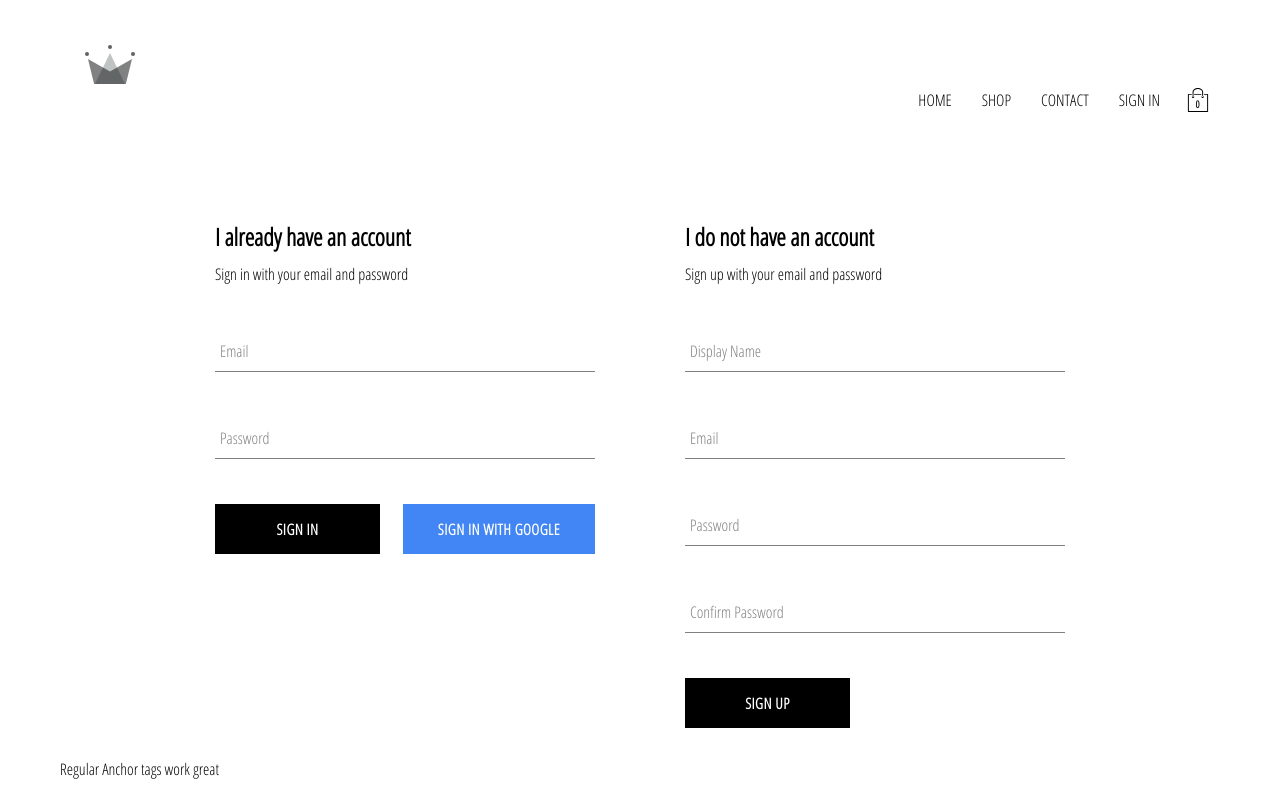
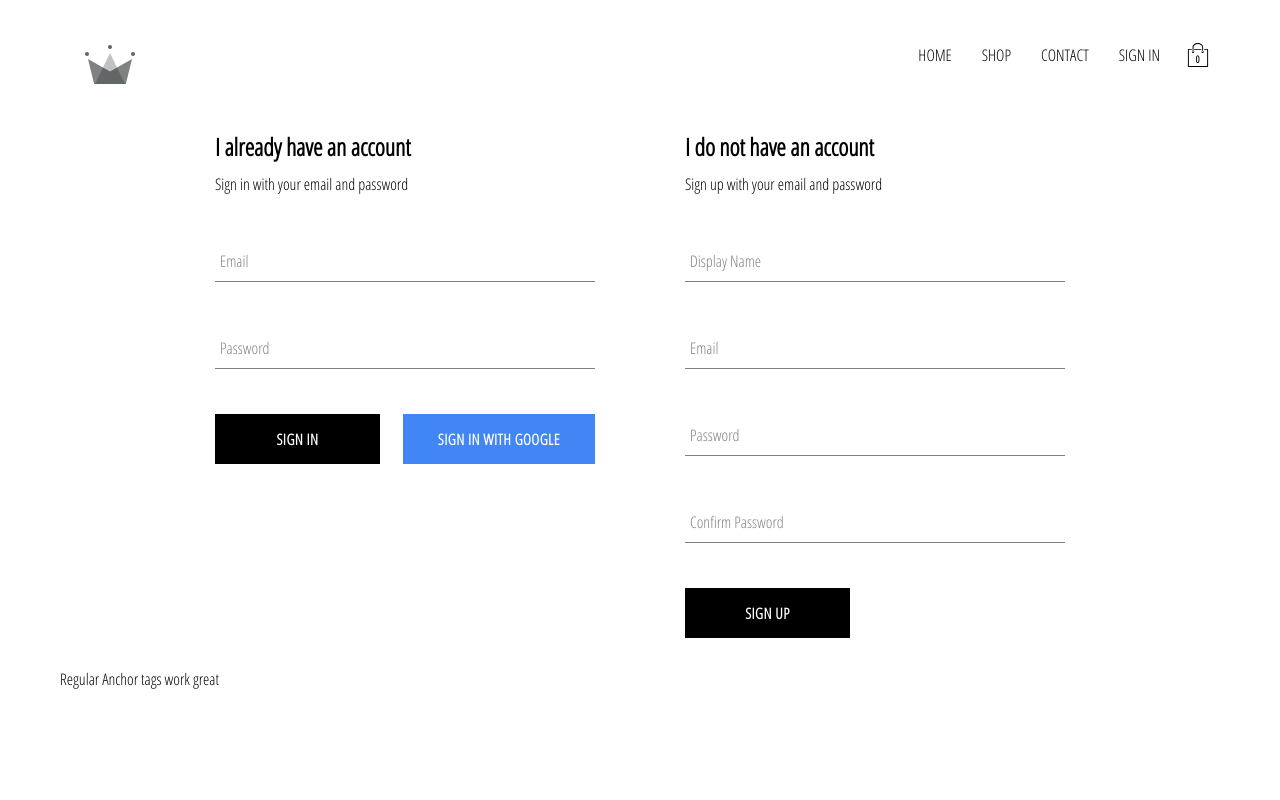
Before and after one commit to marvinxu99/crwn-clothing, a React (Create React App) app: page /signin in a window 1280 px wide. Built offline with nearby package versions, Linux system fonts and the light colour scheme; no server answers.

Commit message:
removed logger from production

```diff
--- a/src/components/cart-item/cart-item.styles.scss
+++ b/src/components/cart-item/cart-item.styles.scss
@@ -1,7 +1,7 @@
 .cart-item {
   width: 100%;
   display: flex;
-  height: 12vh;    /* 80px; */
+  height: 80px;
   margin-bottom: 15px;
 
   img {
--- a/src/components/header/header.styles.scss
+++ b/src/components/header/header.styles.scss
@@ -1,5 +1,5 @@
 .header {
-    height: 20vh;    /* 70px; */
+    height: 70px;
     width: 100%;
     display: flex;
     justify-content: space-between;
--- a/src/components/menu-item/menu-item.styles.scss
+++ b/src/components/menu-item/menu-item.styles.scss
@@ -1,6 +1,6 @@
 .menu-item {
   min-width: 30%;
-  height: 10vh; /*240px; */
+  height: 240px;
   flex: 1 1 auto;
   display: flex;
   align-items: center;
--- a/src/redux/store.js
+++ b/src/redux/store.js
@@ -8,7 +8,7 @@ import rootReducer from './root-reducer';
 const middlewares = [];
 
 if (process.env.NODE_ENV === 'development') {
-    middlewares.push[logger];
+    middlewares.push(logger);
 }
 
 export const store = createStore(rootReducer, applyMiddleware(...middlewares));
```
